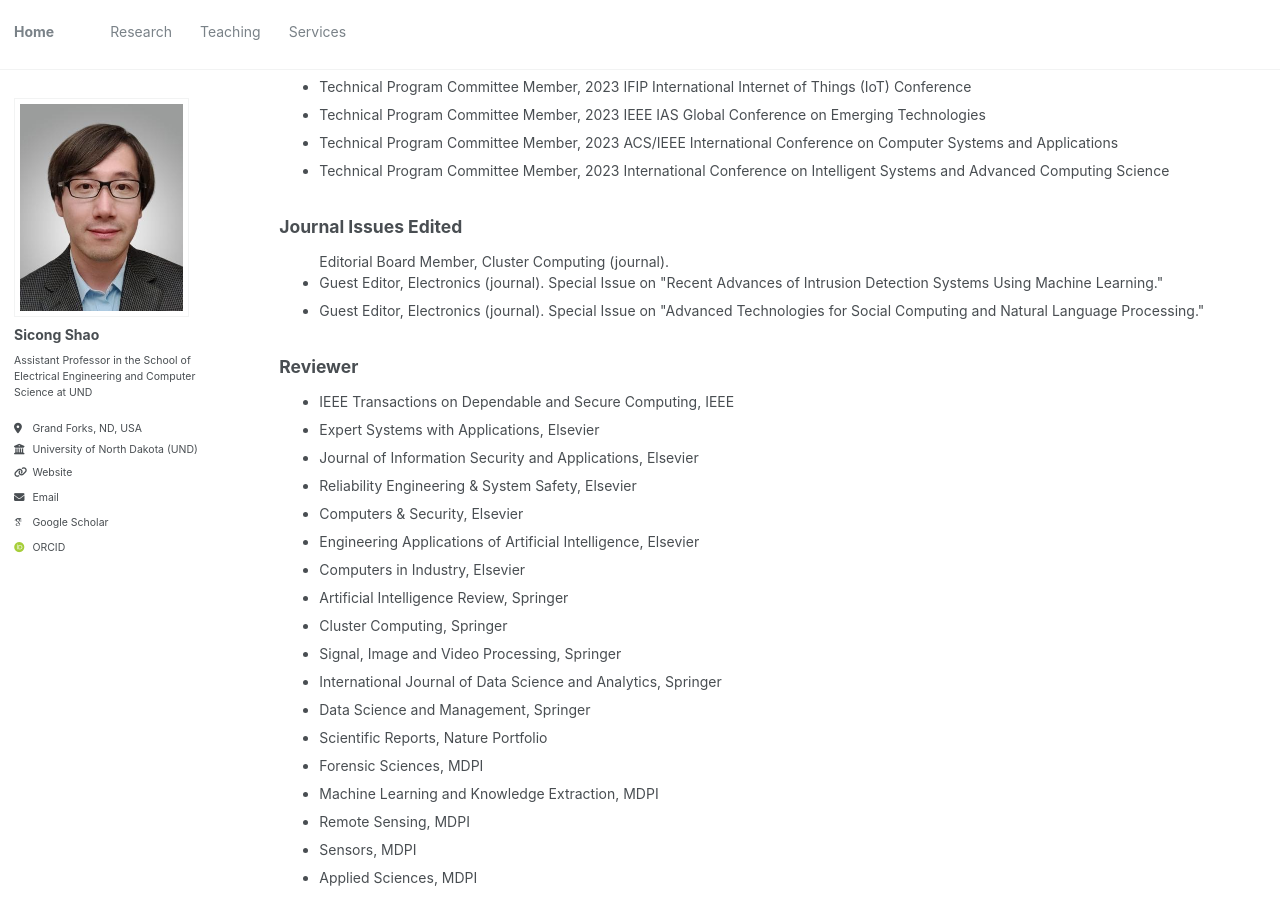
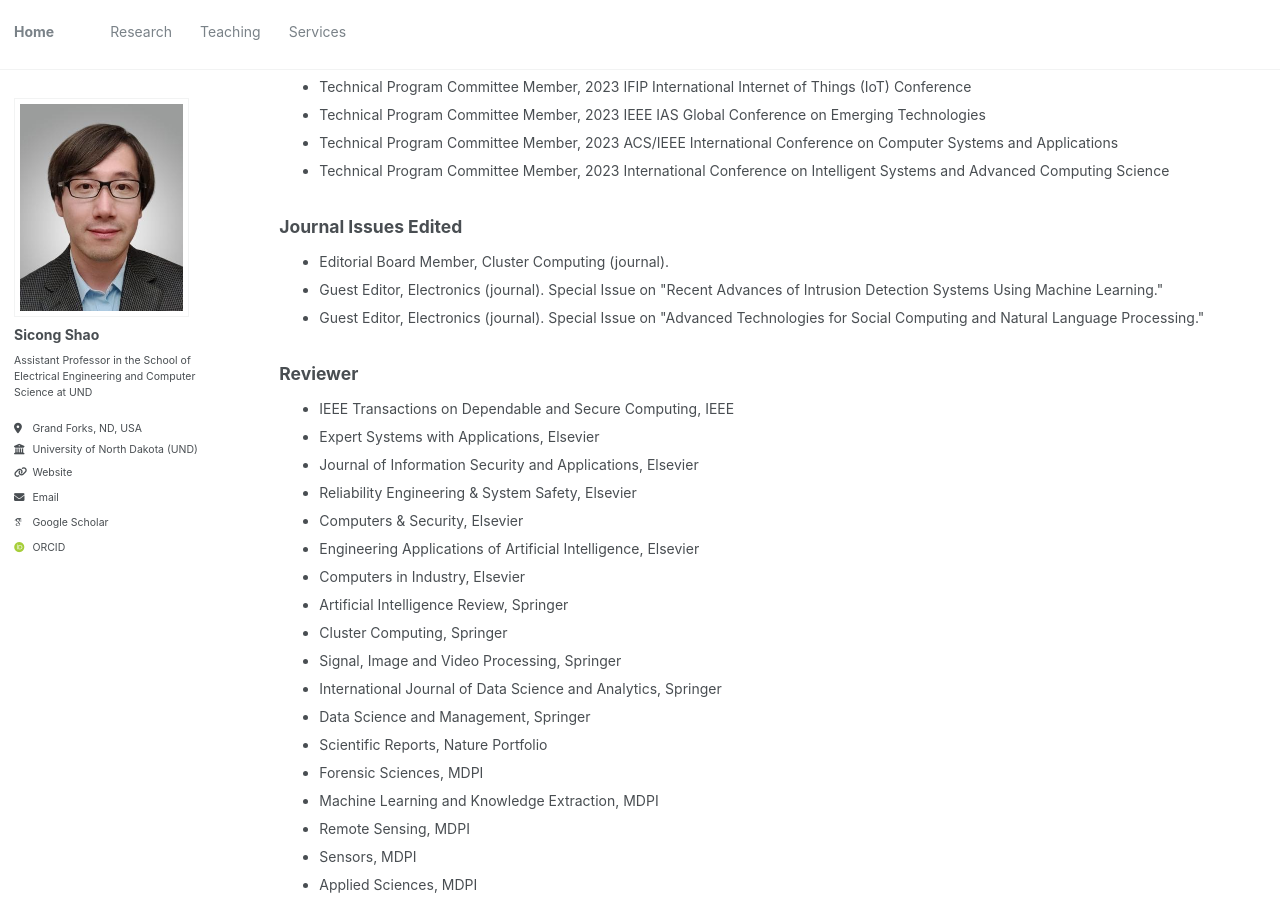
Before and after one commit to sicongshao/sicongshao.github.io, a Jekyll site: the page built from _pages/services.html, in a window 1280 px wide and 900 px high, scrolled down 435 px. Built offline with Jekyll 4.4.1, drawn with Linux system fonts in a browser that asks for light colours; some web fonts are replaced.

Commit message:
first commit

```diff
--- a/_pages/services.html
+++ b/_pages/services.html
@@ -53,7 +53,8 @@ author_profile: true
 <h2>Journal Issues Edited</h2>
 
 <ul style="list-style-type:square;"></ul>
-<ul>Editorial Board Member, Cluster Computing (journal).
+<ul>
+<li>Editorial Board Member, Cluster Computing (journal). </li>
 <li>Guest Editor, Electronics (journal). Special Issue on "Recent Advances of Intrusion Detection Systems Using Machine Learning."</li>
 <li>Guest Editor, Electronics (journal). Special Issue on "Advanced Technologies for Social Computing and Natural Language Processing."</li>
 </ul>
```
